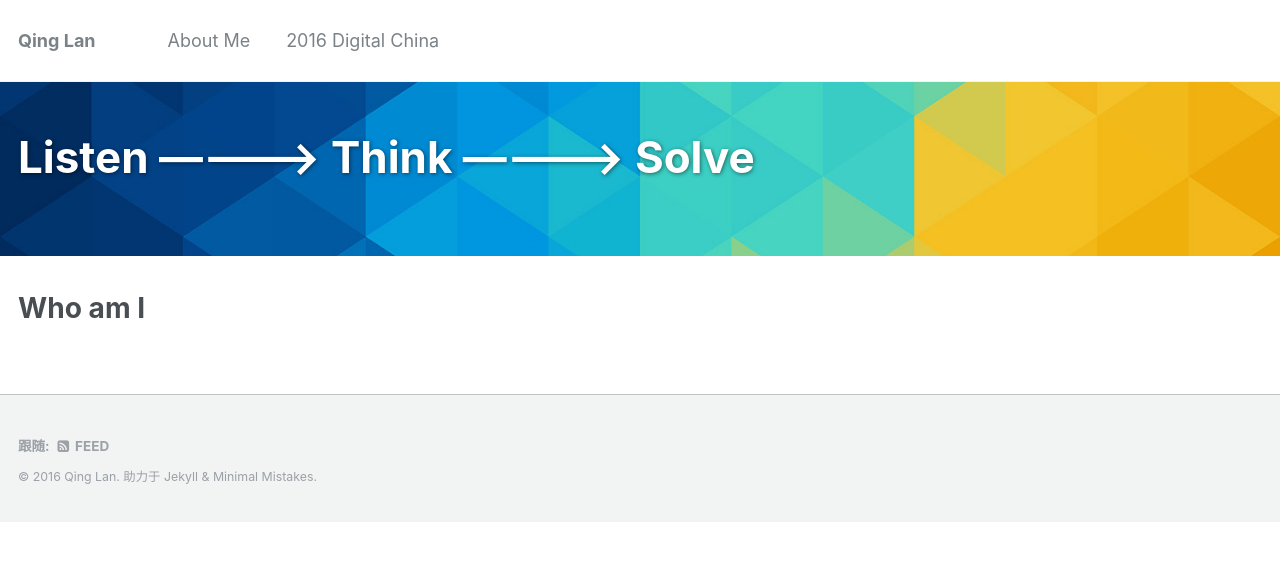
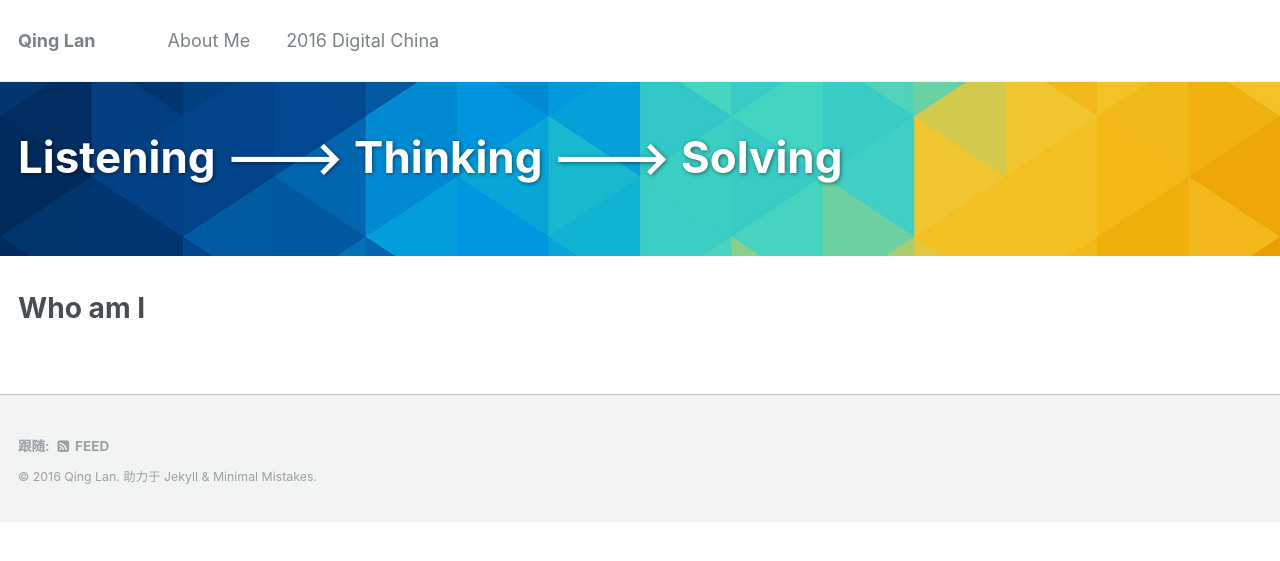
Before and after one commit to lanking520/lanking520.github.io, a Jekyll site: the page built from _pages/me.md, in a window 1280 px wide. Shown: the top 561 px of the page. Built offline with Jekyll 4.4.1, drawn with Linux system fonts in a browser that asks for light colours.

Commit message:
Update me.md

```diff
--- a/_pages/me.md
+++ b/_pages/me.md
@@ -1,5 +1,5 @@
 ---
-title: " Listen ----------> Think ----------> Solve"
+title: " Listening ---------> Thinking ---------> Solving"
 layout: splash
 permalink: /me/
 header:
```
